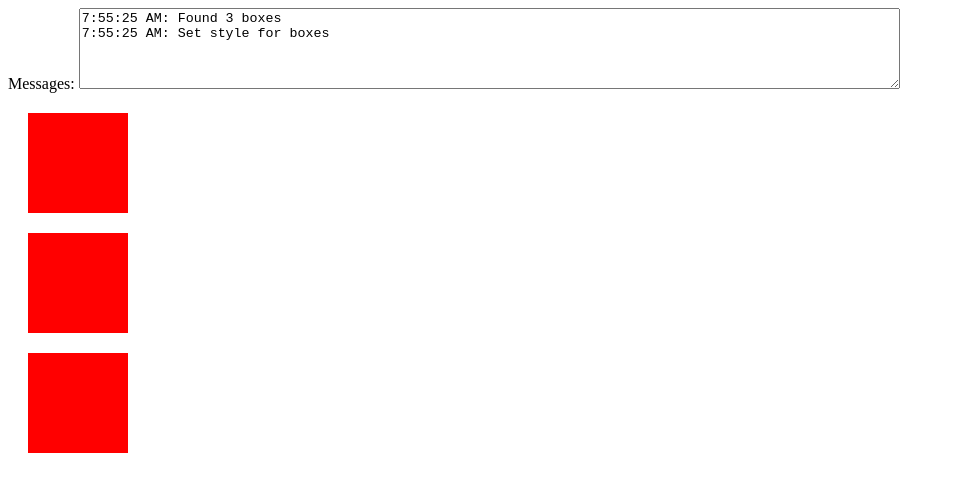
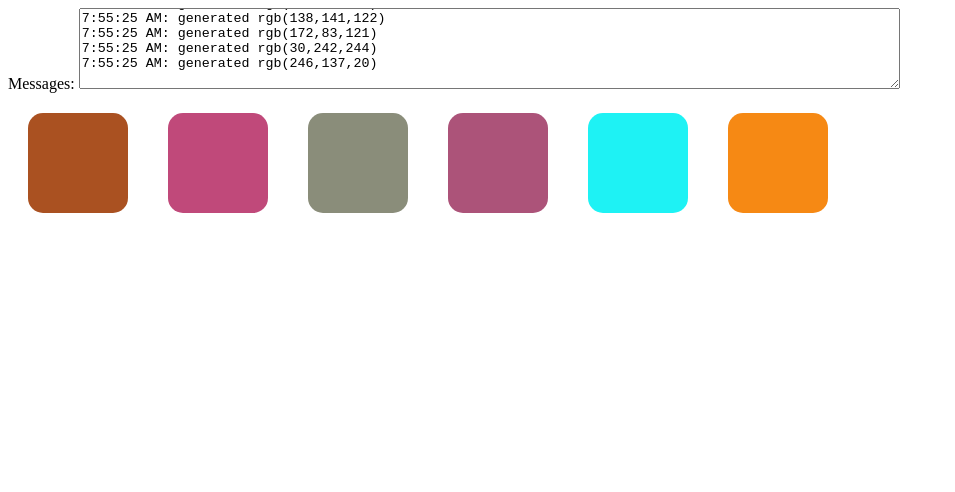
Before and after one commit to BigRiceEater/random-box-colours, a plain HTML site: page main.html in a window 1280 px wide. Shown: the whole page, without its empty margins (0-955 px from the left). Drawn offline with nearby package versions, Linux system fonts and the light colour scheme.

Commit message:
Programmatically create boxes

```diff
--- a/main.html
+++ b/main.html
@@ -9,6 +9,19 @@
       integrity="sha256-9/aliU8dGd2tb6OSsuzixeV4y/faTqgFtohetphbbj0="
       crossorigin="anonymous"
     ></script>
+
+    <style>
+      #container {
+        display: flex;
+      }
+
+      .box {
+        width: 100px;
+        height: 100px;
+        margin: 20px;
+        border-radius: 15px;
+      }
+    </style>
   </head>
   <body>
     <label for="message-box">Messages:</label>
@@ -18,9 +31,7 @@
       rows="5"
       style="text-overflow: clip;"
     ></textarea>
-    <div class="box"></div>
-    <div class="box"></div>
-    <div class="box"></div>
+    <div id="container"></div>
   </body>
 
   <script>
@@ -31,39 +42,53 @@
     function log(msg) {
       const messageBox = $("#message-box");
       messageBox.append(`${new Date().toLocaleTimeString()}: ${msg}\n`);
-      const position = messageBox.get(0).scrollHeight
-      messageBox.scrollTop(position)
+      const position = messageBox.get(0).scrollHeight;
+      messageBox.scrollTop(position);
     }
 
     // alt. method but not as nice as jQuery
-    function logEx(msg){
+    function logEx(msg) {
       const messageBoxDom = document.getElementById("message-box");
-      messageBoxDom.innerHTML = messageBoxDom.innerHTML + `${new Date().toLocaleTimeString()}: ${msg}\n`;
+      messageBoxDom.innerHTML =
+        messageBoxDom.innerHTML +
+        `${new Date().toLocaleTimeString()}: ${msg}\n`;
       const position = messageBoxDom.scrollHeight;
-      messageBoxDom.scrollTop = position
+      messageBoxDom.scrollTop = position;
     }
 
-    function initBoxes(){
-      const boxes = $(".box");
-      log(`Found ${boxes.length} boxes`);
-      boxes.css({ backgroundColor: "red", width: "100px", height: "100px", margin : "20px" });
-      log('Set style for boxes');
-
-      boxes.click(function(){
-        log(`A box was clicked`)
-        randomBoxColor($(this))
-      })
+    function initBoxes() {
+      log("Creating boxes");
+      var boxes = $();
+      for (i = 0; i < 6; i++) {
+        boxes = boxes.add(createBox());
+      }
+      // Don't change DOM in loop multiple times
+      // Append exactly 1 time for efficiency
+      var container = $("#container");
+      container.append(boxes);
     }
 
-    function randomBoxColor(box){
-      box.css({backgroundColor : createRGBValues() })
+    function createBox() {
+      const box = $("<div>")
+        .addClass("box")
+        .click(function () {
+          randomBoxColor($(this));
+        });
+      randomBoxColor(box);
+      return box;
     }
 
-    function createRGBValues(){
-      const val = function(){ return Math.floor(Math.random() * 255) };
+    function randomBoxColor(box) {
+      box.css({ backgroundColor: createRGBValues() });
+    }
+
+    function createRGBValues() {
+      const val = function () {
+        return Math.floor(Math.random() * 255);
+      };
       const rgb = `rgb(${val()},${val()},${val()})`;
       log(`generated ` + rgb);
-      return rgb
+      return rgb;
     }
   </script>
 </html>
```
